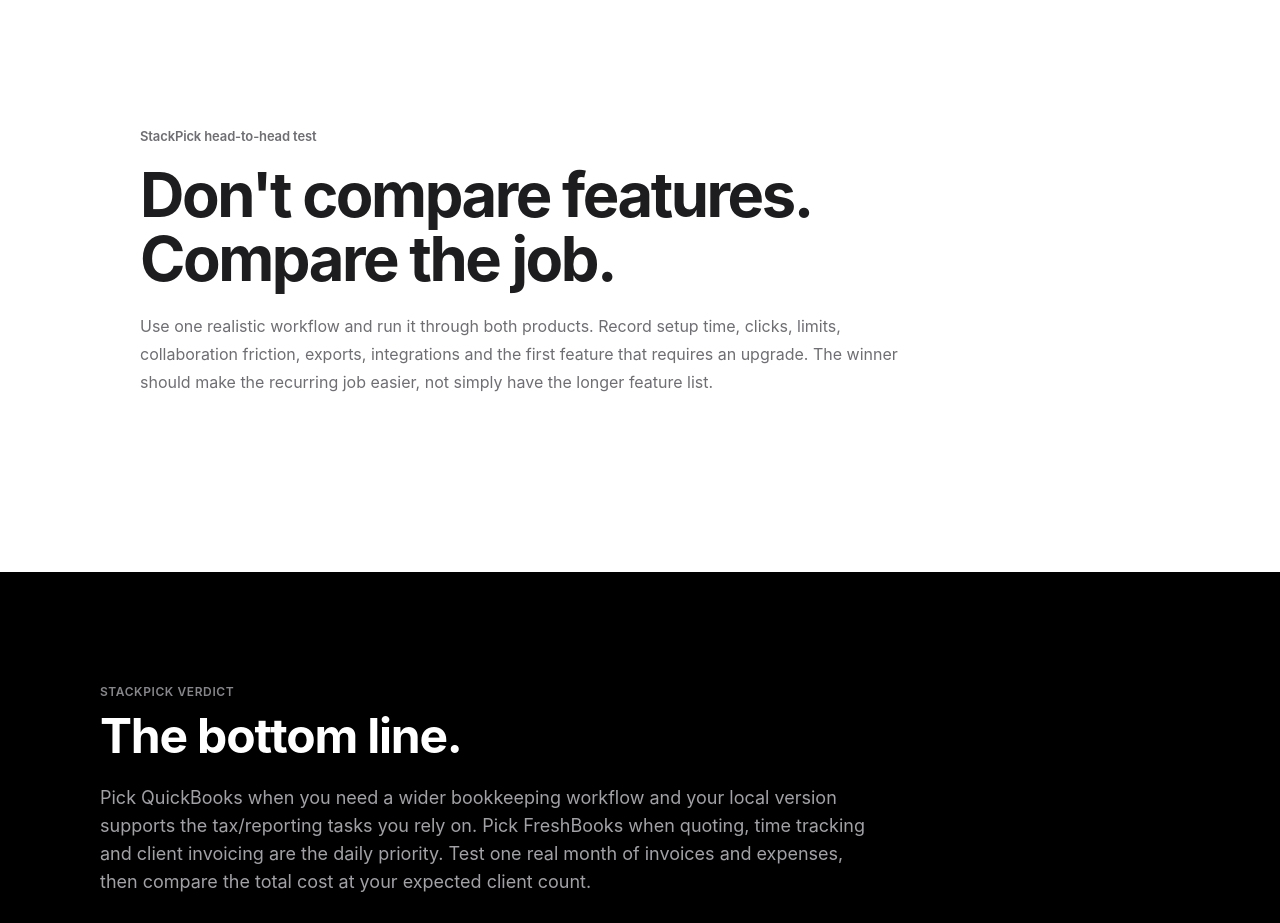
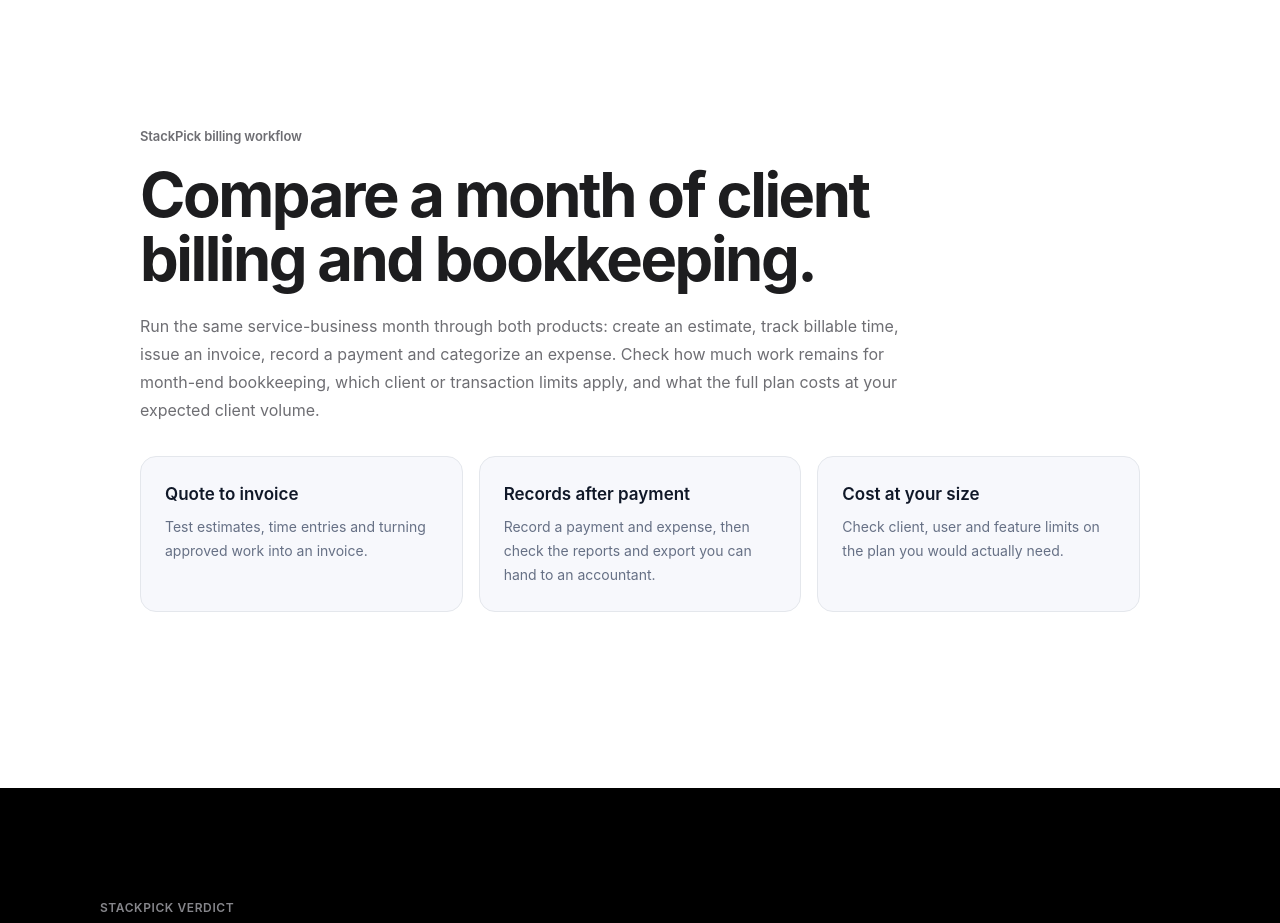
Before and after one commit to LinukaBandara/StackPick, a Next.js app: page /best/quickbooks-vs-freshbooks in a window 1280 px wide. Shown: the part 2280-3203 px from the top of the page. Built offline with nearby package versions, Linux system fonts and the light colour scheme; no server answers.

Commit message:
Add service-business workflow to QuickBooks vs FreshBooks

```diff
--- a/app/best/quickbooks-vs-freshbooks/page.tsx
+++ b/app/best/quickbooks-vs-freshbooks/page.tsx
@@ -22,14 +22,16 @@ export default function Page() {
     >
       <section className="bg-white">
         <div className="sp-container py-16 sm:py-20">
-          <p className="sp-eyebrow">StackPick head-to-head test</p>
-          <h2 className="sp-title mt-4 max-w-4xl">Don't compare features. Compare the job.</h2>
+          <p className="sp-eyebrow">StackPick billing workflow</p>
+          <h2 className="sp-title mt-4 max-w-4xl">Compare a month of client billing and bookkeeping.</h2>
           <p className="mt-5 max-w-3xl text-base leading-7 text-[#6e6e73]">
-            Use one realistic workflow and run it through both products. Record setup time,
-            clicks, limits, collaboration friction, exports, integrations and the first feature
-            that requires an upgrade. The winner should make the recurring job easier, not simply
-            have the longer feature list.
+            Run the same service-business month through both products: create an estimate, track billable time, issue an invoice, record a payment and categorize an expense. Check how much work remains for month-end bookkeeping, which client or transaction limits apply, and what the full plan costs at your expected client volume.
           </p>
+          <div className="mt-8 grid gap-4 sm:grid-cols-3">
+            <div className="rounded-2xl border border-[#e4e7ec] bg-[#f7f8fc] p-6"><p className="font-semibold text-[#101828]">Quote to invoice</p><p className="mt-2 text-sm leading-6 text-[#667085]">Test estimates, time entries and turning approved work into an invoice.</p></div>
+            <div className="rounded-2xl border border-[#e4e7ec] bg-[#f7f8fc] p-6"><p className="font-semibold text-[#101828]">Records after payment</p><p className="mt-2 text-sm leading-6 text-[#667085]">Record a payment and expense, then check the reports and export you can hand to an accountant.</p></div>
+            <div className="rounded-2xl border border-[#e4e7ec] bg-[#f7f8fc] p-6"><p className="font-semibold text-[#101828]">Cost at your size</p><p className="mt-2 text-sm leading-6 text-[#667085]">Check client, user and feature limits on the plan you would actually need.</p></div>
+          </div>
         </div>
       </section>
     </ComparisonArticle>
```
